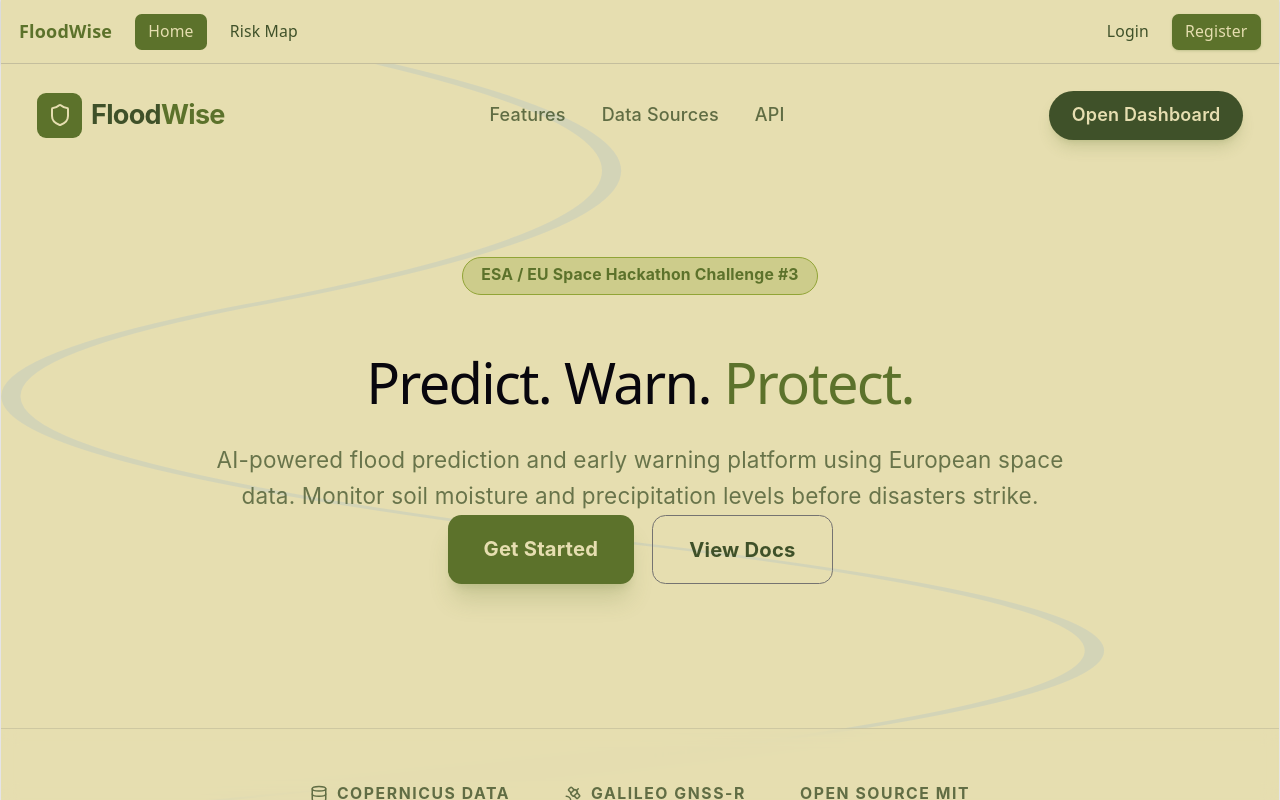
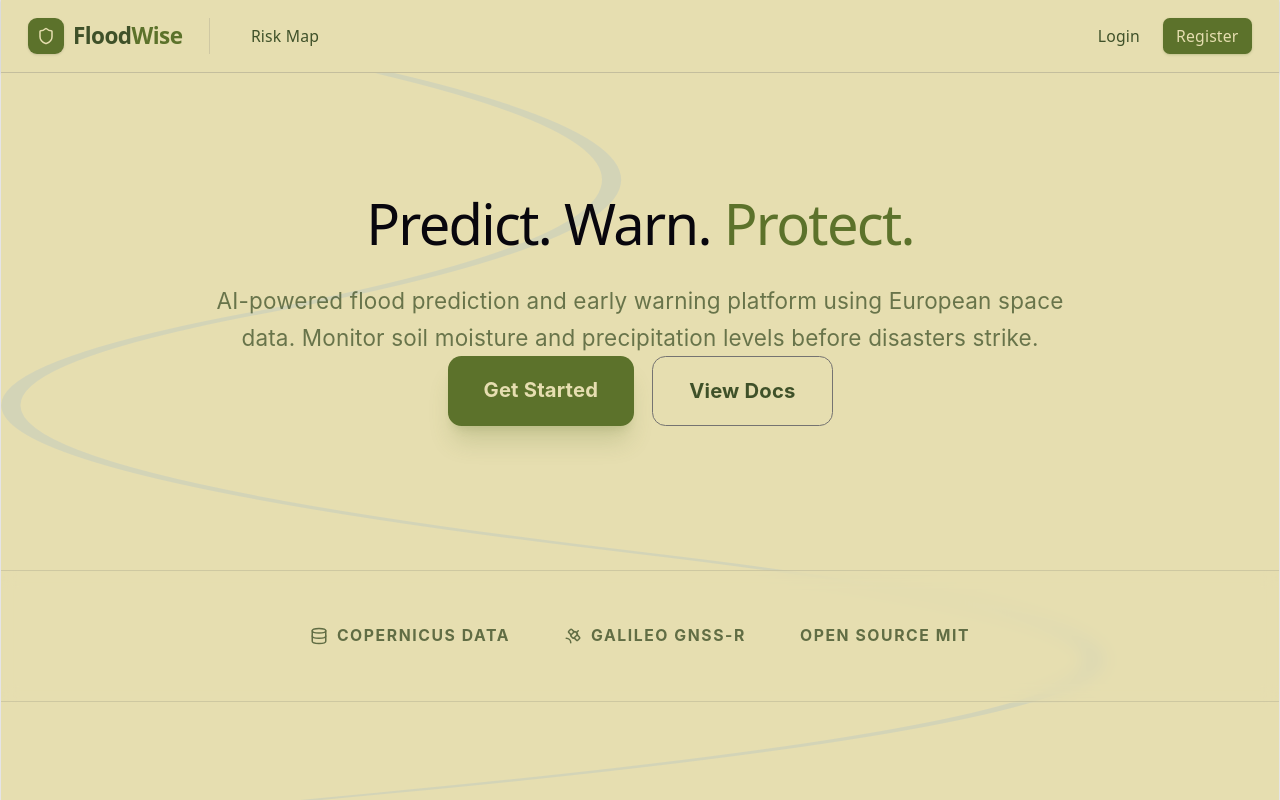
Before and after one commit to rosuae/FloodWise, a React (Vite) app in the folder my-react-app/: page / in a window 1280 px wide. Built offline with nearby package versions, Linux system fonts and the light colour scheme.

Commit message:
Color fix Light Mode

```diff
--- a/my-react-app/components/Landing.tsx
+++ b/my-react-app/components/Landing.tsx
@@ -19,29 +19,8 @@
         />
       </svg>
 
-      {/* Navigation */}
-      <nav className="relative z-10 flex items-center justify-between px-8 py-6 max-w-7xl mx-auto">
-        <div className="flex items-center gap-2">
-          <div className="w-10 h-10 bg-fw-primary rounded-lg flex items-center justify-center">
-            <Shield className="text-fw-bg" size={24} />
-          </div>
-          <span className="text-2xl font-bold tracking-tight text-fw-text">Flood<span className="text-fw-primary">Wise</span></span>
-        </div>
-        <div className="hidden md:flex gap-8 font-medium text-fw-text opacity-80">
-          <a href="#features" className="hover:text-fw-primary transition">Features</a>
-          <a href="#data" className="hover:text-fw-primary transition">Data Sources</a>
-          <a href="#api" className="hover:text-fw-primary transition">API</a>
-        </div>
-        <Link to="/map" className="bg-fw-text text-fw-bg px-5 py-2.5 rounded-full font-semibold hover:opacity-90 transition shadow-lg shadow-fw-primary/20">
-          Open Dashboard
-        </Link>
-      </nav>
-
       {/* Hero Section */}
       <header className="relative z-10 pt-20 pb-32 px-6 max-w-5xl mx-auto text-center">
-        <div className="inline-block px-4 py-1.5 mb-6 rounded-full bg-fw-secondary/30 border border-fw-secondary text-fw-primary font-bold text-sm">
-          ESA / EU Space Hackathon Challenge #3
-        </div>
         <h1 className="text-5xl md:text-7xl font-extrabold tracking-tight mb-8 text-fw-text">
           Predict. Warn. <span className="text-fw-primary">Protect.</span>
         </h1>
@@ -113,11 +92,11 @@
       </section>
 
       {/* Technical Overview Section */}
-      <section className="relative z-10 py-24 border-y border-fw-primary/20 bg-[#1a240f] transition-colors duration-300">
+      <section className="relative z-10 py-24 border-y border-fw-primary/20 bg-[#fcfaf0] dark:bg-[#1a240f] transition-colors duration-300">
         <div className="max-w-7xl mx-auto px-6 grid md:grid-cols-2 gap-16 items-center">
           <div className="text-left">
-            <h2 className="text-4xl font-black mb-6 text-[#FBF5DB] leading-tight">Full Stack Reliability</h2>
-            <p className="text-[#C0B6AC] mb-8 text-lg leading-relaxed font-bold">
+            <h2 className="text-4xl font-black mb-6 text-fw-text dark:text-[#FBF5DB] leading-tight">Full Stack Reliability</h2>
+            <p className="text-fw-text/80 dark:text-[#C0B6AC] mb-8 text-lg leading-relaxed font-bold">
               Combining Sentinel-1 SAR and Sentinel-2 MSI data with high-fidelity
               weather reanalysis to create the most accurate flood prediction engine.
             </p>
@@ -130,37 +109,37 @@
                 "Real-time WebSocket alerts for critical events"
               ].map((item, i) => (
                 <div key={i} className="flex items-center gap-3">
-                  <div className="w-3 h-3 rounded-full bg-[#f8d856]" />
-                  <span className="text-[#FBF5DB] font-bold text-sm tracking-tight">{item}</span>
+                  <div className="w-3 h-3 rounded-full bg-fw-primary dark:bg-[#f8d856]" />
+                  <span className="text-fw-text dark:text-[#FBF5DB] font-bold text-sm tracking-tight">{item}</span>
                 </div>
               ))}
             </div>
           </div>
 
-          <div className="bg-[#2d3a1d] p-1 rounded-2xl shadow-2xl overflow-hidden border-2 border-[#FBF5DB]/20">
-            <div className="bg-[#1a240f]/40 px-5 py-4 border-b border-[#FBF5DB]/10 flex justify-between items-center">
+          <div className="bg-white/40 dark:bg-[#2d3a1d] p-1 rounded-2xl shadow-2xl overflow-hidden border-2 border-fw-primary/20 dark:border-[#FBF5DB]/20">
+            <div className="bg-white/60 dark:bg-[#1a240f]/40 px-5 py-4 border-b border-fw-primary/10 dark:border-[#FBF5DB]/10 flex justify-between items-center">
               <div className="flex gap-2">
-                <div className="w-2.5 h-2.5 rounded-full bg-red-400/40" />
-                <div className="w-2.5 h-2.5 rounded-full bg-yellow-400/40" />
-                <div className="w-2.5 h-2.5 rounded-full bg-green-400/40" />
+                <div className="w-2.5 h-2.5 rounded-full bg-red-400" />
+                <div className="w-2.5 h-2.5 rounded-full bg-yellow-400" />
+                <div className="w-2.5 h-2.5 rounded-full bg-green-400" />
               </div>
-              <span className="text-[11px] font-mono font-black tracking-widest text-[#f8d856] uppercase px-2 py-0.5 bg-white/5 rounded">API Explorer</span>
+              <span className="text-[11px] font-mono font-black tracking-widest text-fw-primary dark:text-[#f8d856] uppercase px-2 py-0.5 bg-fw-text/10 dark:bg-white/5 rounded">API Explorer</span>
             </div>
-            <div className="p-8 text-left bg-[#1a240f]/20">
+            <div className="p-8 text-left bg-white/30 dark:bg-[#1a240f]/20">
               <div className="flex items-center gap-3 mb-6">
-                <span className="text-xs font-mono font-black text-[#1a240f] bg-[#f8d856] px-3 py-1.5 rounded shadow-sm">GET</span>
-                <span className="text-sm font-mono font-bold text-[#C0B6AC]">/api/v1/alerts</span>
+                <span className="text-xs font-mono font-black text-fw-bg dark:text-[#1a240f] bg-fw-primary dark:bg-[#f8d856] px-3 py-1.5 rounded shadow-sm">GET</span>
+                <span className="text-sm font-mono font-bold text-fw-text/80 dark:text-[#C0B6AC]">/api/v1/alerts</span>
               </div>
-              <pre className="font-mono text-sm leading-relaxed text-[#C0B6AC] font-bold">
+              <pre className="font-mono text-sm leading-relaxed text-fw-text/80 dark:text-[#C0B6AC] font-bold">
                 {`{
-  "`}<span className="text-[#f8d856]">region</span>{`": "RO-IF-001",
-  "`}<span className="text-[#f8d856]">risk_level</span>{`": "high",
-  "`}<span className="text-[#f8d856]">score</span>{`": 0.82,
-  "`}<span className="text-[#f8d856]">coordinates</span>{`": {
+  "`}<span className="text-fw-primary dark:text-[#f8d856]">region</span>{`": "RO-IF-001",
+  "`}<span className="text-fw-primary dark:text-[#f8d856]">risk_level</span>{`": "high",
+  "`}<span className="text-fw-primary dark:text-[#f8d856]">score</span>{`": 0.82,
+  "`}<span className="text-fw-primary dark:text-[#f8d856]">coordinates</span>{`": {
     "lat": 44.4325,
     "lon": 26.1025
   },
-  "`}<span className="text-[#f8d856]">status</span>{`": "active"
+  "`}<span className="text-fw-primary dark:text-[#f8d856]">status</span>{`": "active"
 }`}
               </pre>
             </div>
--- a/my-react-app/src/App.tsx
+++ b/my-react-app/src/App.tsx
@@ -5,7 +5,7 @@
 import Login from '../components/Login'
 import Register from '../components/Register'
 import { AuthProvider, useAuth } from './context/AuthContext'
-import { LogOut, User as UserIcon } from 'lucide-react'
+import { LogOut, User as UserIcon, Shield } from 'lucide-react'
 
 const navLinkClass = ({ isActive }: { isActive: boolean }) =>
   [
@@ -32,12 +32,15 @@
   };
 
   return (
-    <nav className="flex items-center gap-3 border-b border-fw-neutral/30 bg-fw-bg px-4 py-3 shadow-sm">
-      <strong className="mr-2 text-base font-bold text-fw-primary">FloodWise</strong>
-      <div className="flex flex-1 gap-2">
-        <NavLink to="/" className={navLinkClass}>
-          Home
-        </NavLink>
+    <nav className="flex items-center gap-6 border-b border-fw-neutral/30 bg-fw-bg px-6 py-4 shadow-sm">
+      <NavLink to="/" className="flex items-center gap-2 hover:opacity-90 transition-opacity">
+        <div className="w-8 h-8 bg-fw-primary rounded-lg flex items-center justify-center shadow-sm">
+          <Shield className="text-fw-bg" size={18} />
+        </div>
+        <span className="text-xl font-bold tracking-tight text-fw-text">Flood<span className="text-fw-primary">Wise</span></span>
+      </NavLink>
+
+      <div className="flex flex-1 gap-2 border-l border-fw-neutral/20 pl-6">
         <NavLink to="/map" className={navLinkClass}>
           Risk Map
         </NavLink>
```
Lines whose indentation alone changed are shown as unchanged.
